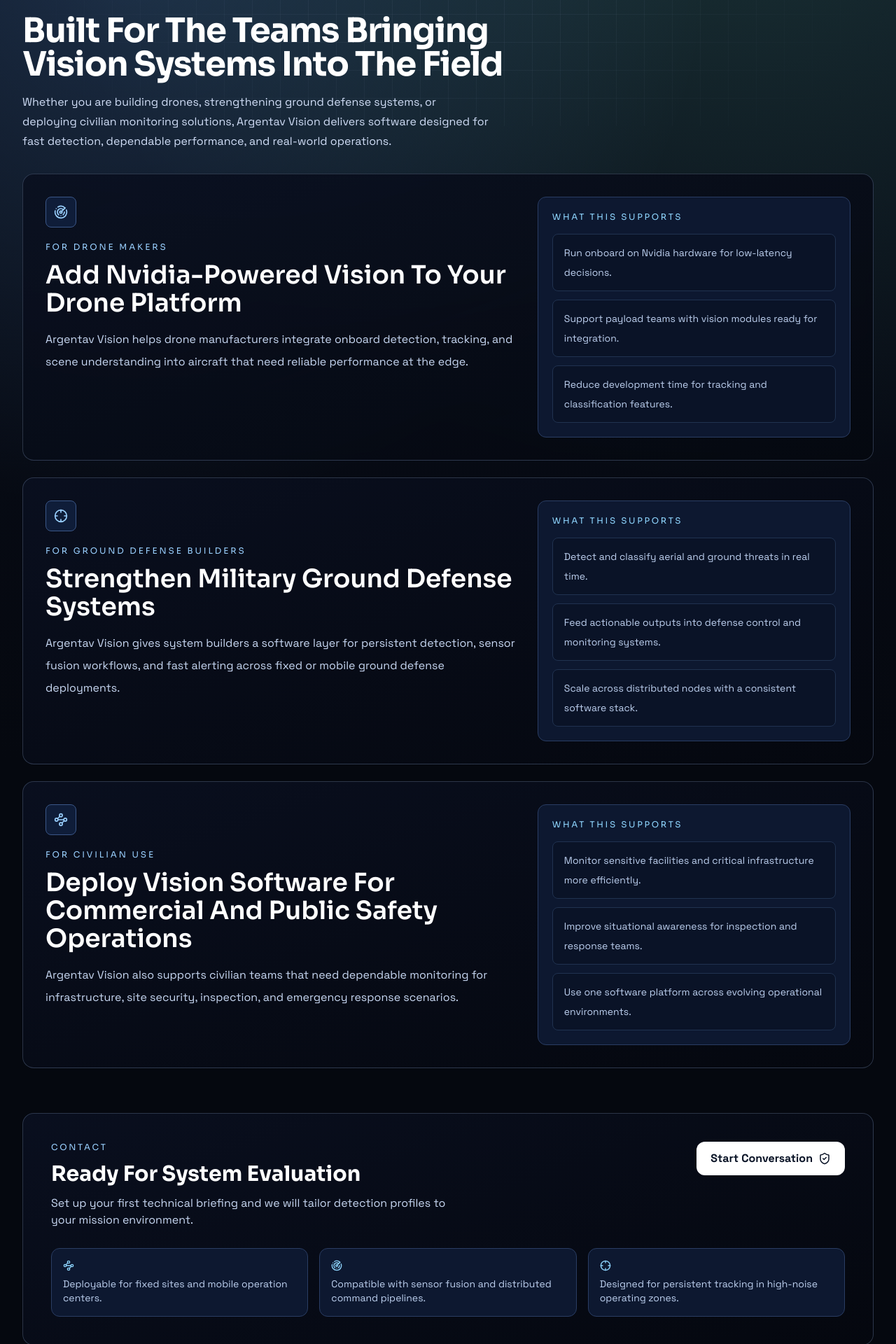
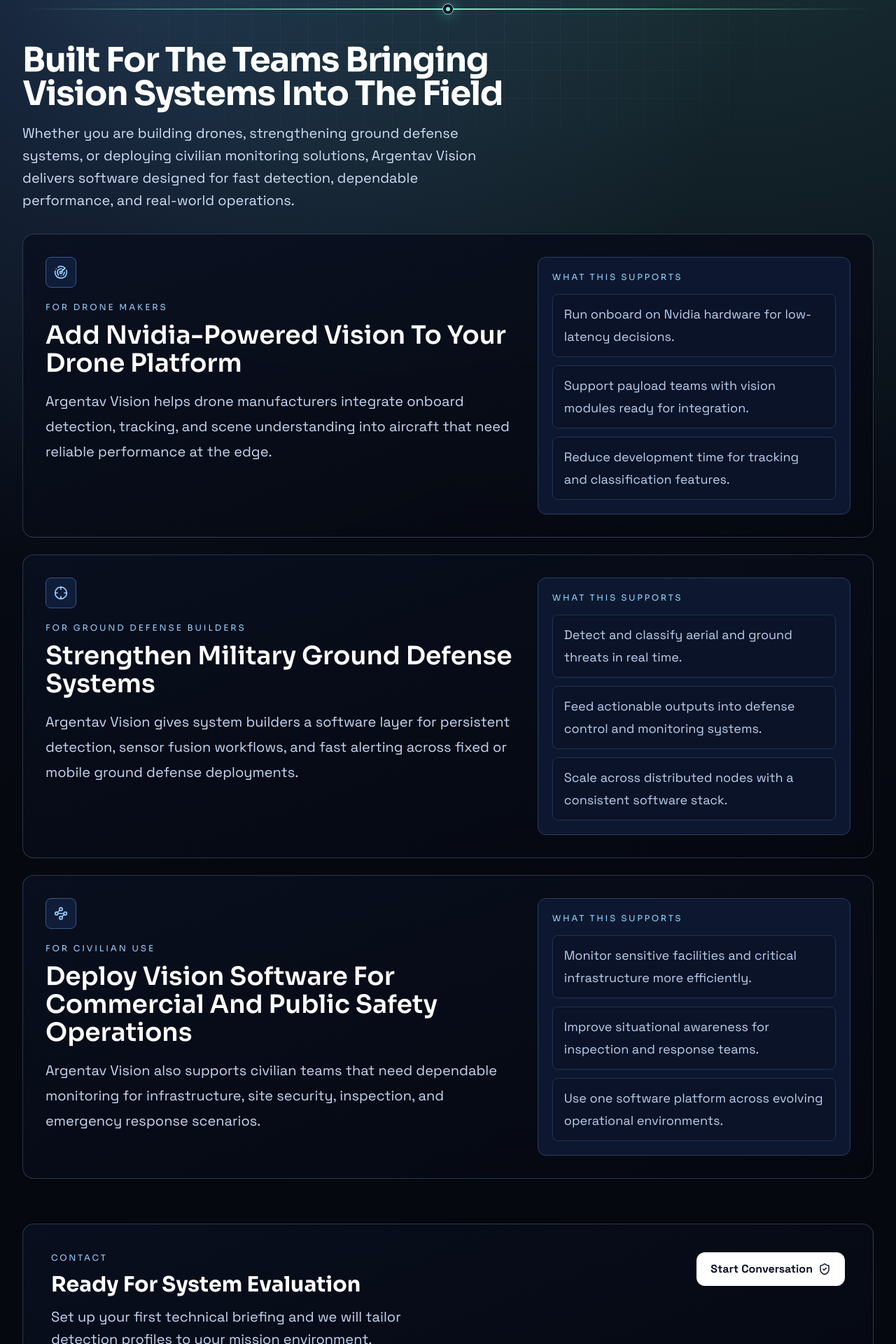
Before and after one commit to bojingyy/Argentav_Website, a React (Vite) app: page / in a window 1280 px wide. Shown: the part 620-2540 px from the top of the page at 70% size. Built offline with nearby package versions, Linux system fonts and the light colour scheme.

Commit message:
add section line between title and first content block

```diff
--- a/website.jsx
+++ b/website.jsx
@@ -51,7 +51,7 @@
     <div className="max-w-3xl">
       {eyebrow ? <p className="font-['Sora'] text-xs uppercase tracking-[0.28em] text-[#9ad0ff]">{eyebrow}</p> : null}
       <h2 className="mt-3 font-['Sora'] text-3xl font-bold tracking-tight text-white md:text-5xl">{title}</h2>
-      <p className="mt-4 max-w-2xl text-base leading-7 text-[#d1def7]">{text}</p>
+      <p className="mt-4 max-w-2xl text-lg leading-8 text-[#d1def7] md:text-xl">{text}</p>
     </div>
   );
 }
@@ -84,7 +84,7 @@
               <br />
               Track Targets On The Ground.
             </h1>
-            <p className="mt-6 max-w-2xl text-lg leading-8 text-[#d6e4fb]">
+            <p className="mt-6 max-w-2xl text-xl leading-9 text-[#d6e4fb] md:text-2xl">
               Argentav Vision is a mission-ready software solution built to run on Nvidia hardware.
             </p>
             <div className="mt-8 flex flex-wrap gap-4">
@@ -105,7 +105,16 @@
           </motion.div>
         </section>
 
-        <section className="mx-auto mt-8 w-full max-w-7xl px-6 lg:px-8">
+        <div className="mx-auto mt-2 w-full max-w-7xl px-6 lg:px-8" aria-hidden="true">
+          <div className="relative flex items-center justify-center py-2">
+            <div className="h-[2px] w-full bg-gradient-to-r from-transparent via-[#78f0c2] to-transparent" />
+            <div className="absolute flex h-4 w-4 items-center justify-center rounded-full border border-[#9ad0ff] bg-[#08111f] shadow-[0_0_18px_rgba(120,240,194,0.45)]">
+              <div className="h-1.5 w-1.5 rounded-full bg-[#78f0c2]" />
+            </div>
+          </div>
+        </div>
+
+        <section className="mx-auto mt-10 w-full max-w-7xl px-6 lg:px-8">
           <SectionHeader
             title="Built For The Teams Bringing Vision Systems Into The Field"
             text="Whether you are building drones, strengthening ground defense systems, or deploying civilian monitoring solutions, Argentav Vision delivers software designed for fast detection, dependable performance, and real-world operations."
@@ -129,13 +138,13 @@
                     </div>
                     <p className="mt-5 font-['Sora'] text-xs uppercase tracking-[0.24em] text-[#9ad0ff]">{eyebrow}</p>
                     <h3 className="mt-3 max-w-2xl font-['Sora'] text-3xl font-semibold text-white md:text-4xl">{title}</h3>
-                    <p className="mt-4 max-w-2xl text-base leading-8 text-[#c8d8f3]">{text}</p>
+                    <p className="mt-4 max-w-2xl text-lg leading-9 text-[#c8d8f3] md:text-xl">{text}</p>
                   </div>
                   <div className="rounded-xl border border-[#2a3d63] bg-[#0d1830] p-5">
                     <p className="font-['Sora'] text-xs uppercase tracking-[0.22em] text-[#8fd6ff]">What This Supports</p>
                     <div className="mt-4 space-y-3">
                       {highlights.map((item) => (
-                        <div key={item} className="rounded-lg border border-[#203250] bg-[#0a1327] px-4 py-3 text-sm leading-7 text-[#bdd0ef]">
+                        <div key={item} className="rounded-lg border border-[#203250] bg-[#0a1327] px-4 py-3 text-base leading-8 text-[#bdd0ef] md:text-lg">
                           {item}
                         </div>
                       ))}
@@ -153,7 +162,7 @@
               <div>
                 <p className="font-['Sora'] text-xs uppercase tracking-[0.22em] text-[#9ad0ff]">Contact</p>
                 <h3 className="mt-3 font-['Sora'] text-3xl font-bold text-white">Ready For System Evaluation</h3>
-                <p className="mt-3 max-w-xl text-[#c8d8f3]">
+                <p className="mt-3 max-w-xl text-lg leading-8 text-[#c8d8f3] md:text-xl">
                   Set up your first technical briefing and we will tailor detection profiles to your mission environment.
                 </p>
               </div>
@@ -166,15 +175,15 @@
               </a>
             </div>
             <div className="mt-7 grid gap-4 sm:grid-cols-2 lg:grid-cols-3">
-              <div className="rounded-xl border border-[#2a3d63] bg-[#0d1830] p-4 text-sm text-[#bdd0ef]">
+              <div className="rounded-xl border border-[#2a3d63] bg-[#0d1830] p-4 text-base leading-8 text-[#bdd0ef] md:text-lg">
                 <Waypoints size={16} className="mb-2 text-[#8fd6ff]" />
                 Deployable for fixed sites and mobile operation centers.
               </div>
-              <div className="rounded-xl border border-[#2a3d63] bg-[#0d1830] p-4 text-sm text-[#bdd0ef]">
+              <div className="rounded-xl border border-[#2a3d63] bg-[#0d1830] p-4 text-base leading-8 text-[#bdd0ef] md:text-lg">
                 <Radar size={16} className="mb-2 text-[#8fd6ff]" />
                 Compatible with sensor fusion and distributed command pipelines.
               </div>
-              <div className="rounded-xl border border-[#2a3d63] bg-[#0d1830] p-4 text-sm text-[#bdd0ef]">
+              <div className="rounded-xl border border-[#2a3d63] bg-[#0d1830] p-4 text-base leading-8 text-[#bdd0ef] md:text-lg">
                 <Crosshair size={16} className="mb-2 text-[#8fd6ff]" />
                 Designed for persistent tracking in high-noise operating zones.
               </div>
```
